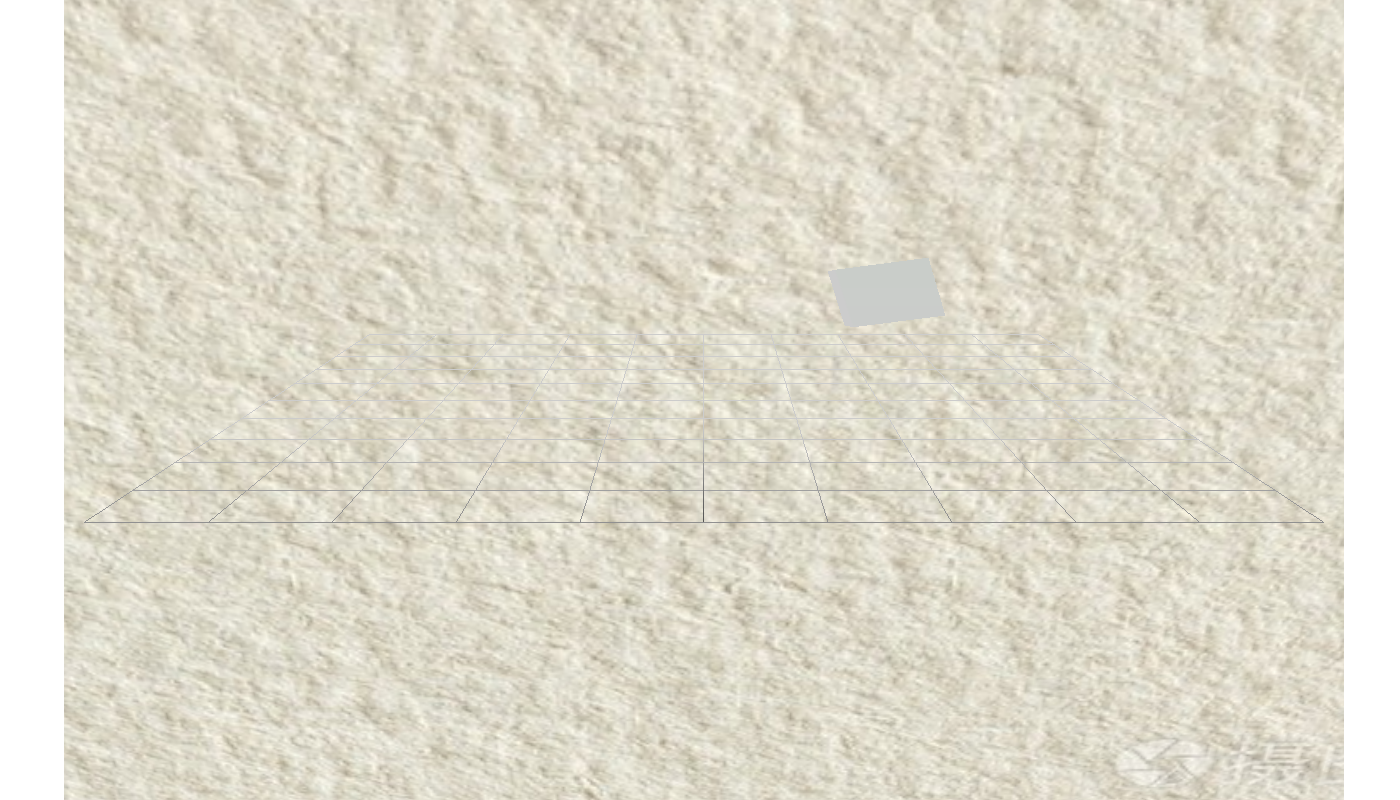
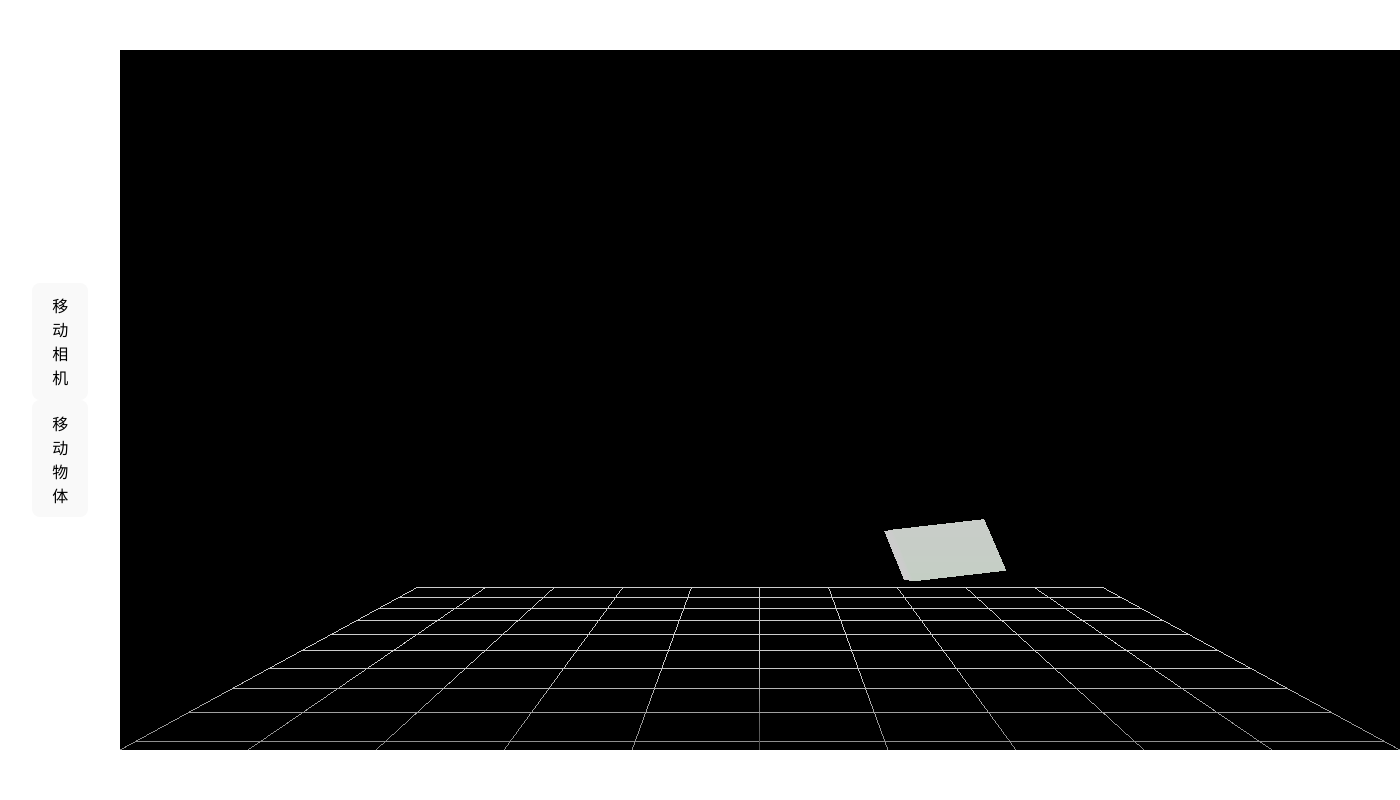
Before and after one commit to kabudaLiu/Three, a Vue app: page / in a window 1280 px wide. Shown: the whole page, 1400 px wide, since content can reach past the window. Built offline with nearby package versions, Linux system fonts and the light colour scheme.

Commit message:
feat: 透视相机看向物体

```diff
--- a/src/App.vue
+++ b/src/App.vue
@@ -1,15 +1,18 @@
-<template></template>
+<template>
+    <button @click="moveCamera">移动相机</button>
+    <button @click="moveObject">移动物体</button>
+</template>
 <script setup>
 import * as THREE from "three";
 import { OrbitControls } from "three/addons/controls/OrbitControls.js";
 import { onMounted } from "vue";
-onMounted(() => {
 // 创建场景
 const scene = new THREE.Scene();
 // scene.background = new THREE.Color("red");
-    const loader = new THREE.CubeTextureLoader();
-    loader.setPath("/");
-    scene.background = loader.load(["3.jpeg", "3.jpeg", "3.jpeg", "3.jpeg", "3.jpeg", "3.jpeg"]);
+//纹理贴图
+// const loader = new THREE.CubeTextureLoader();
+// loader.setPath("/");
+// scene.background = loader.load(["3.jpeg", "3.jpeg", "3.jpeg", "3.jpeg", "3.jpeg", "3.jpeg"]);
 //雾
 scene.fog = new THREE.Fog(0xcccccc, 10, 15);
 // 创建相机
@@ -32,21 +35,35 @@ onMounted(() => {
 //网格地面
 const gridHelper = new THREE.GridHelper(10, 10);
 scene.add(gridHelper);
+//移动相机
+const moveCamera = () => {
+    camera.position.y = 10;
+    camera.position.x = 10;
+    camera.lookAt(2, 2, 0);
+};
+//移动物体
+const moveObject = () => {
+    cube.position.x = 5;
+    cube.position.y = 5;
+    camera.lookAt(cube.position);
+};
+
+// onMounted(() => {
 //创建渲染器
 const renderer = new THREE.WebGLRenderer();
-    renderer.setSize(window.innerWidth, window.innerHeight);
+renderer.setSize(window.innerWidth, window.innerHeight - 100);
 //将渲染器添加到页面
 document.body.appendChild(renderer.domElement);
 
 //允许用户使用鼠标来旋转、缩放和移动视角，以便更好地查看 3D 场景。轨道控制器
-    const controls = new OrbitControls(camera, renderer.domElement);
+// const controls = new OrbitControls(camera, renderer.domElement);
 //在对相机的变换进行任何手动更改后，必须调用controls .update()
 //对当相机被控件改变时触发（鼠标按住界面移动）
-    controls.addEventListener("change", () => {
+// controls.addEventListener("change", () => {
 // console.log("Camera position changed.");
-    });
+// });
 //阻尼（拖动过后画面有一个惯性移动效果）必须在动画循环中调用.update ()。
-    controls.enableDamping = true;
+// controls.enableDamping = true;
 //启用或禁用相机的水平和垂直旋转。默认为 true。
 // controls.enableRotate = false;
 //自动旋转
@@ -61,13 +78,13 @@ onMounted(() => {
 function animate() {
     requestAnimationFrame(animate);
     //在对相机的变换进行任何手动更改后，必须调用controls .update()
-        controls.update();
+    // controls.update();
     cube.rotation.x += 0.01;
     cube.rotation.y += 0.01;
     renderer.render(scene, camera);
 }
 animate();
-});
+// });
 </script>
 <style scoped>
 .logo {
```
Lines whose indentation alone changed are shown as unchanged.
